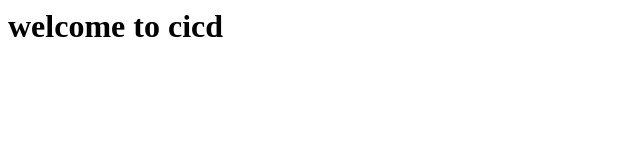
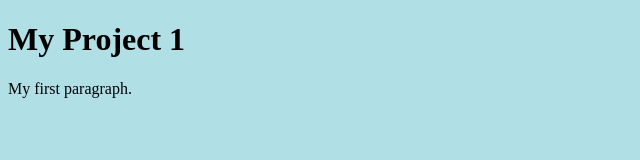
Before and after one commit to waqassher/my-second-web, a plain HTML site: page index.html in a window 1280 px wide. Shown: the whole page, without its empty margins (0-640 px from the left). Drawn offline with Linux system fonts and the light colour scheme.

Commit message:
Update index.html

```diff
--- a/index.html
+++ b/index.html
@@ -1 +1,12 @@
-<h1>welcome to cicd<h1/>
+<!DOCTYPE html>
+<html>
+<head>
+<title>My site</title>
+</head>
+<body style="background-color:powderblue;">
+
+<h1>My Project 1</h1>
+<p>My first paragraph.</p>
+
+</body>
+</html>
```
